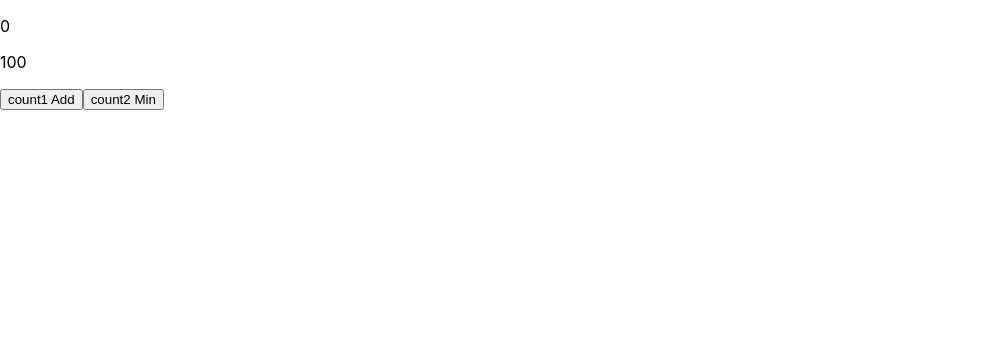
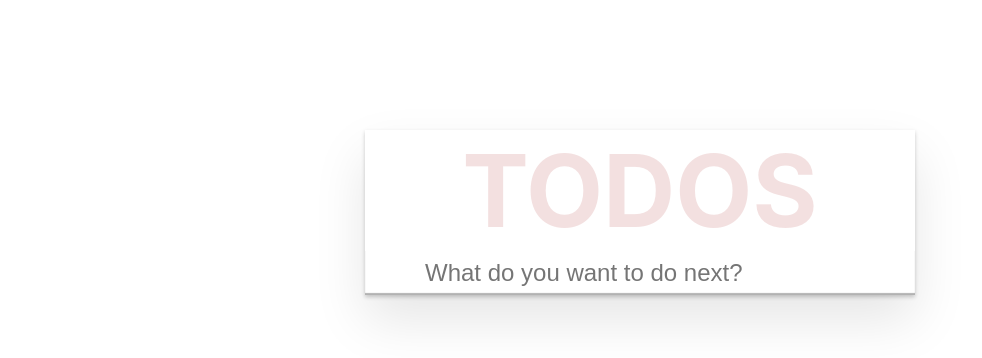
Before and after one commit to Jw-Eminent/react-hook-project, a React app: page / in a window 1280 px wide. Shown: the top 358 px of the page, without its empty margins (0-982 px from the left). Built offline with nearby package versions, Linux system fonts and the light colour scheme.

Commit message:
todolist demo

```diff
--- a/package.json
+++ b/package.json
@@ -35,6 +35,7 @@
     "jest-resolve": "24.9.0",
     "jest-watch-typeahead": "0.4.0",
     "mini-css-extract-plugin": "0.8.0",
+    "node-sass": "^4.13.0",
     "optimize-css-assets-webpack-plugin": "5.0.3",
     "pnp-webpack-plugin": "1.5.0",
     "postcss-flexbugs-fixes": "4.1.0",
--- /dev/null
+++ b/src/TodoList/TodoInput.jsx
@@ -0,0 +1,44 @@
+import React, { useRef, useEffect } from 'react';
+
+const dataID = Date.now();
+
+const TodoInput = (props) => {
+  const { onAdd: addTodo } = props;
+  const inputRef = useRef(null);
+
+  useEffect(() => {
+    inputRef.current.focus();
+  }, []);
+
+  const handleSubmit = (e) => {
+    e.preventDefault();
+    const newText = inputRef.current.value.trim();
+
+    if (newText.length === 0) {
+      return;
+    }
+
+    addTodo({
+      id: dataID,
+      text: newText,
+      complete: false
+    });
+    inputRef.current.value = '';
+  };
+
+  return (
+    <div className="todo-list-header">
+      <h1 className="todo-list-header-title">TODOS</h1>
+      <form onSubmit={handleSubmit}>
+        <input
+          type="text"
+          ref={inputRef}
+          placeholder="What do you want to do next?"
+          className="todo-list-header-input"
+        />
+      </form>
+    </div>
+  );
+};
+
+export default TodoInput;
--- /dev/null
+++ b/src/TodoList/TodoItem.jsx
@@ -0,0 +1,37 @@
+import React from 'react';
+
+const TodoListItem = (props) => {
+  const {
+    todo: {
+      id,
+      text,
+      complete
+    },
+    onRemove,
+    onToggle
+  } = props;
+
+  const handleCheckboxChange = () => {
+    onToggle(id);
+  };
+
+  const handleRemoveTodo = () => {
+    onRemove(id);
+  };
+
+  return (
+    <li className="todo-list-todo-item">
+      <input
+        type="checkbox"
+        checked={complete}
+        onChange={handleCheckboxChange}
+      />
+      <label className={complete ? 'todo-list-todo-item-complete' : ''}>
+        {text}
+      </label>
+      <button onClick={handleRemoveTodo}>&#215;</button>
+    </li>
+  );
+};
+
+export default TodoListItem;
--- /dev/null
+++ b/src/TodoList/TodoList.jsx
@@ -0,0 +1,50 @@
+import React, { useState, useCallback, useEffect, memo } from 'react';
+import Todos from './Todos';
+import TodoInput from './TodoInput';
+import './style.scss';
+
+const LS_TODOS = '_todoList';
+
+const TodoList = memo(() => {
+  const [todos, setTodos] = useState([]);
+
+  const addTodoItem = useCallback((todo) => {
+    return setTodos(preTodos => [...preTodos, todo]);
+  }, []);
+
+  const removeTodo = useCallback((id) => {
+    return setTodos(preTodos => preTodos.filter(todo => todo.id !== id));
+  }, []);
+
+  const toggleTodo = useCallback((id) => {
+    return setTodos(preTodos =>
+      preTodos.map(todo =>
+        todo.id === id
+        ? {...todo, complete: true}
+        : todo
+      )
+    );
+  }, [])
+
+  useEffect(() => {
+    const todoList = JSON.parse(localStorage.getItem(LS_TODOS)) || [];
+    setTodos(todoList);
+  }, []);
+
+  useEffect(() => {
+    localStorage.setItem(LS_TODOS, JSON.stringify(todos));
+  }, [todos]);
+
+  return (
+    <div className="todo-list-container">
+      <TodoInput onAdd={addTodoItem}/>
+      <Todos
+        dataSource={todos}
+        onRemove={removeTodo}
+        onToggle={toggleTodo}
+      />
+    </div>
+  );
+});
+
+export default TodoList;
--- /dev/null
+++ b/src/TodoList/Todos.jsx
@@ -0,0 +1,22 @@
+import React from 'react';
+import TodoListItem from './TodoItem';
+
+const Todos = (props) => {
+  const { dataSource, onRemove, onToggle } = props;
+  return (
+    <ul className="todo-list-todos">
+      {
+        dataSource.map(data => (
+          <TodoListItem
+            key={data.id}
+            todo={data}
+            onRemove={onRemove}
+            onToggle={onToggle}
+          />
+        ))
+      }
+    </ul>
+  );
+};
+
+export default Todos;
--- /dev/null
+++ b/src/TodoList/style.scss
@@ -0,0 +1,69 @@
+.todo-list {
+  &-container {
+    width: 550px;
+    margin: 130px auto;
+    background: #fff;
+    box-shadow: 0 2px 4px 0 rgba(0, 0, 0, 0.2), 0 25px 50px 0 rgba(0, 0, 0, 0.1);
+  }
+  &-header {
+    &-title {
+      width: 100%;
+      font-size: 100px;
+      text-align: center;
+      margin: 0;
+      color: rgba(175, 47, 47, 0.15);
+    }
+    &-input {
+      padding: 8px 8px 8px 60px;
+      border: 0;
+      outline: none;
+      font-size: 24px;
+      box-sizing: border-box;
+      width: 100%;
+      line-height: 1.4rem;
+      box-shadow: inset 0 -2px 1px rgba(0, 0, 0, 0.3);
+    }
+  }
+  &-todos {
+    margin: 0;
+    padding: 0;
+    list-style: none;
+  }
+  &-todo-item {
+    margin: 0;
+    padding: 0;
+    list-style: none;
+    font-size: 24px;
+    display: flex;
+    align-items: center;
+    input {
+      display: block;
+      width: 30px;
+      height: 40px;
+      line-height: 40px;
+      margin: 0 5px;
+    }
+    label {
+      flex: 1;
+      padding: 16px 16px 16px 0;
+      line-height: 1.2;
+      display: block;
+    }
+    &-complete {
+      text-decoration: line-through;
+    }
+    button {
+      border: 0;
+      outline: 0;
+      display: block;
+      width: 40px;
+      text-align: center;
+      font-size: 30px;
+      color: red;
+      cursor: pointer;
+      &:hover {
+        transform: scale(2);
+      }
+    }
+  }
+}
--- a/src/index.js
+++ b/src/index.js
@@ -8,9 +8,10 @@ import './index.css';
 // import HooksDemo from './NewFeatures/Hooks_day1';
 // import HooksDay2Demo from './NewFeatures/Hooks_day2';
 // import HooksDay21Demo from './NewFeatures/Hooks_day2_1';
-import HooksDay31 from './NewFeatures/Hooks_day3_1';
+// import HooksDay31 from './NewFeatures/Hooks_day3_1';
 // import HooksDay32 from './NewFeatures/Hooks_day3_2';
+import TodoList from './TodoList/TodoList';
 import * as serviceWorker from './serviceWorker';
 
-ReactDOM.render(<HooksDay31 />, document.getElementById('root'));
+ReactDOM.render(<TodoList />, document.getElementById('root'));
 serviceWorker.unregister();
```
Also changed, not shown: 1 other file (tests, documents, lock files or other folders).
